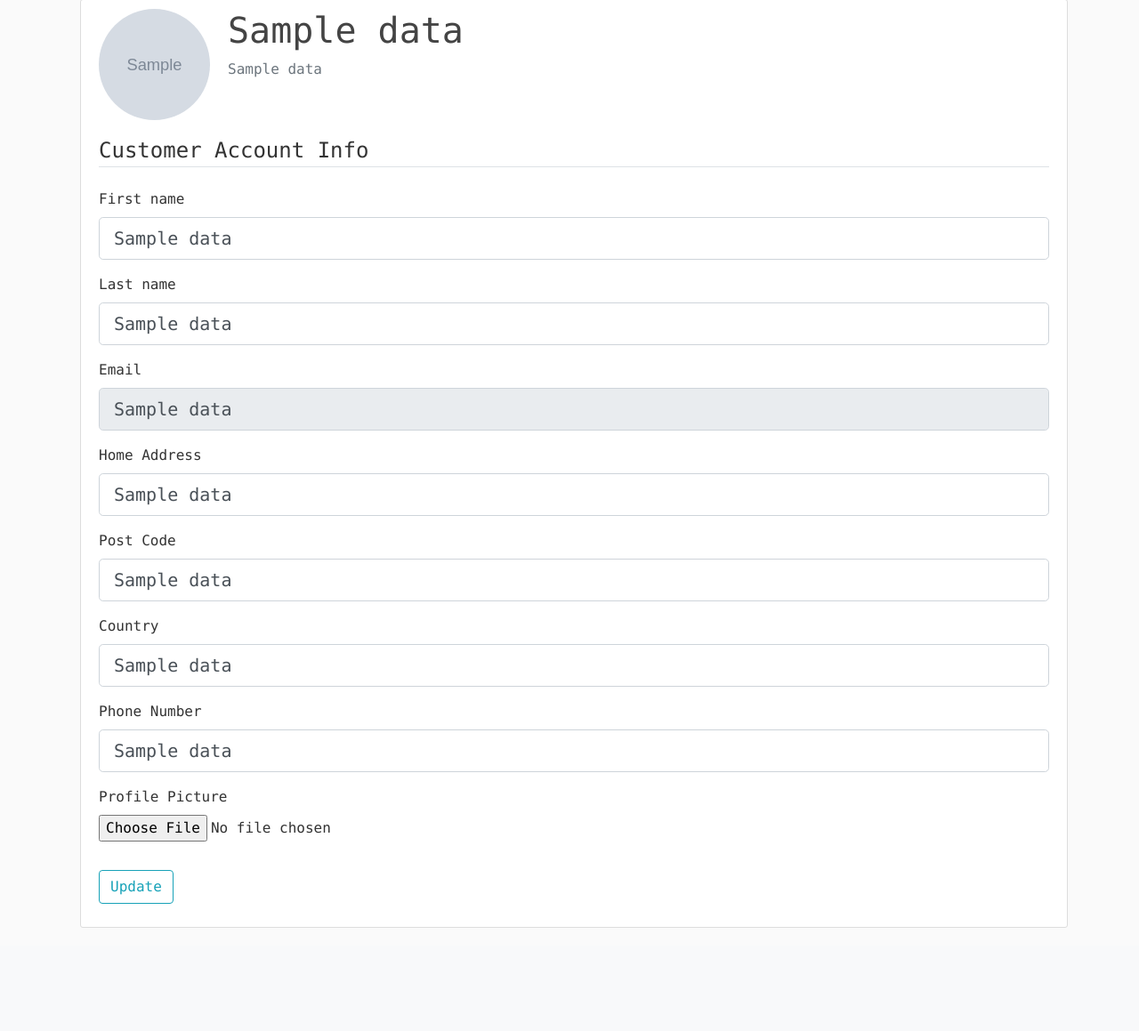
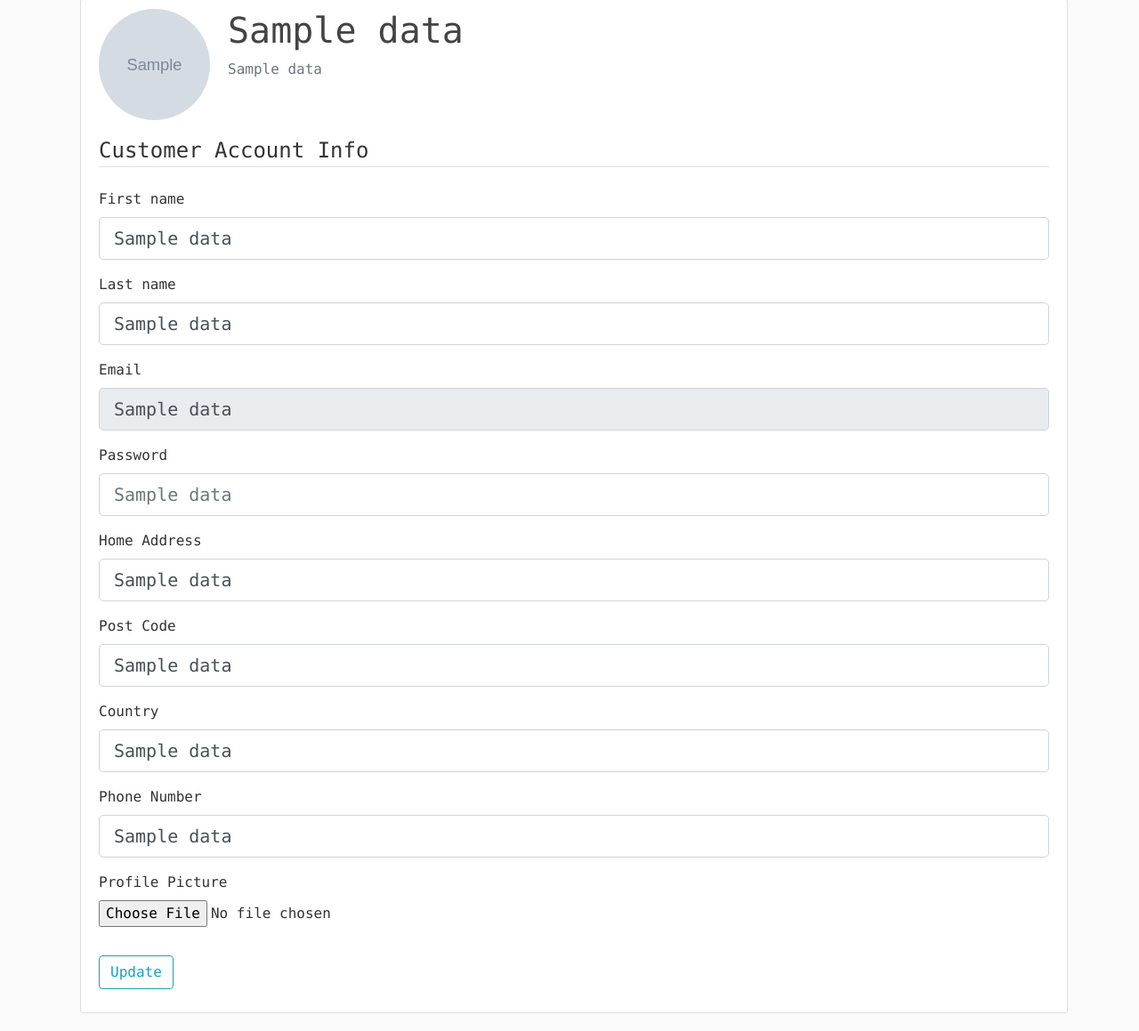
Before and after one commit to jol95/D0018E_group30_lab, a Flask app: template templates/customerMypage.html in a window 1280 px wide. Shown: the part 81-1240 px from the top of the page at 89% size. Before the commit the page ends 1124 px from the top, so only its background shows below. Run offline with Flask 2, Linux system fonts and the light colour scheme; tables that the repository leaves empty hold one stand-in row (values such as "Sample post"); the template is opened without the code that fills it: values that come from a table or form of the project are taken from there, most other values are stand-ins (such as "Sample title", 1, 10 or a date in 2020); grey boxes marked "Sample" are stand-in pictures; some libraries are stand-ins or nearby versions.

Commit message:
Update customerMypage.html

```diff
--- a/templates/customerMypage.html
+++ b/templates/customerMypage.html
@@ -51,6 +51,19 @@
                         </div>
                     {% else %}
                         {{ form.email(class="form-control form-control-lg", placeholder=data.3, value=data.3, readonly=true) }}
+                    {% endif %}
+                </div>
+                <div class="form-group">
+                    {{ form.password.label(class="form-control-label") }}
+                    {% if form.password.errors %}
+                        {{ form.password(class="form-control form-control-lg is-invalid", placeholder=data.4, value=data.4) }}
+                        <div class="invalid-feedback">
+                            {% for error in form.password.errors %}
+                                <span>{{ error }}</span>
+                            {% endfor %}
+                        </div>
+                    {% else %}
+                        {{ form.password(class="form-control form-control-lg", placeholder=data.4, value=data.4) }}
                     {% endif %}
                 </div>
                 <div class="form-group">
```
